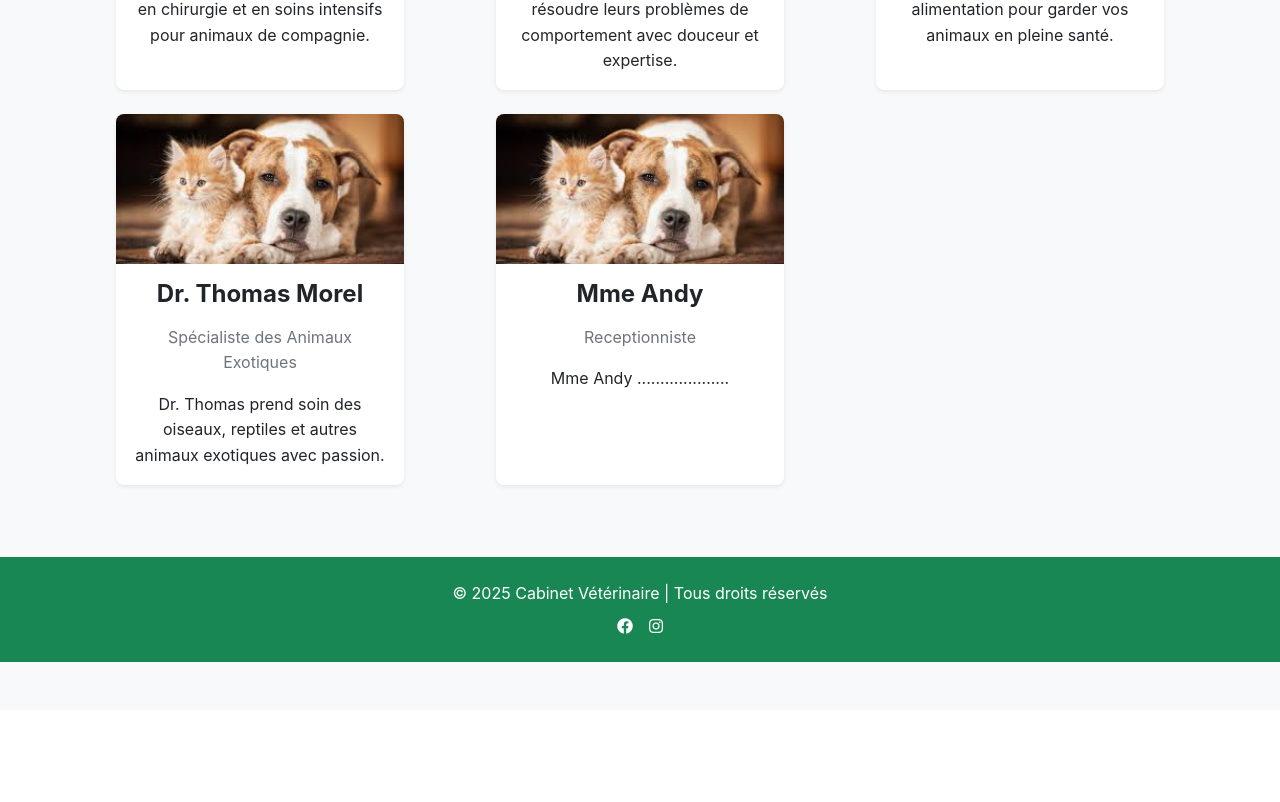
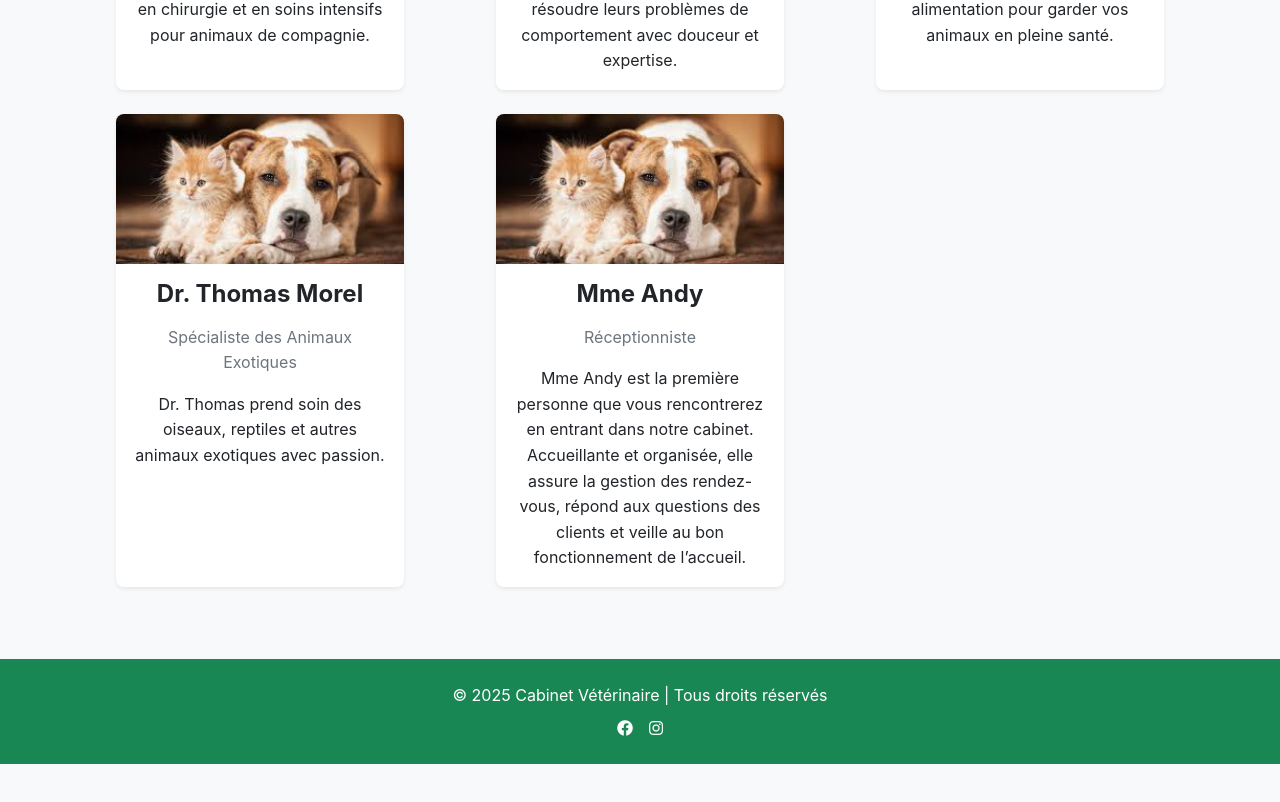
Before and after one commit to Antonella2006/Stage_Vet, a React (Create React App) app: page /Equipe in a window 1280 px wide. Shown: the part 671-1473 px from the top of the page. Before the commit the page ends 1381 px from the top, so only its background shows below. Built offline with nearby package versions, Linux system fonts and the light colour scheme.

Commit message:
Update Equipe.js

```diff
--- a/src/components/Equipe.js
+++ b/src/components/Equipe.js
@@ -38,10 +38,10 @@ const teamMembers = [
   {
     id: 5,
     name: 'Mme Andy',
-    role: 'Receptionniste',
+    role: 'Réceptionniste',
     image: vet1,
     description:
-      'Mme Andy ....................',
+      'Mme Andy est la première personne que vous rencontrerez en entrant dans notre cabinet. Accueillante et organisée, elle assure la gestion des rendez-vous, répond aux questions des clients et veille au bon fonctionnement de l’accueil.',
   },
 ];
 
```
